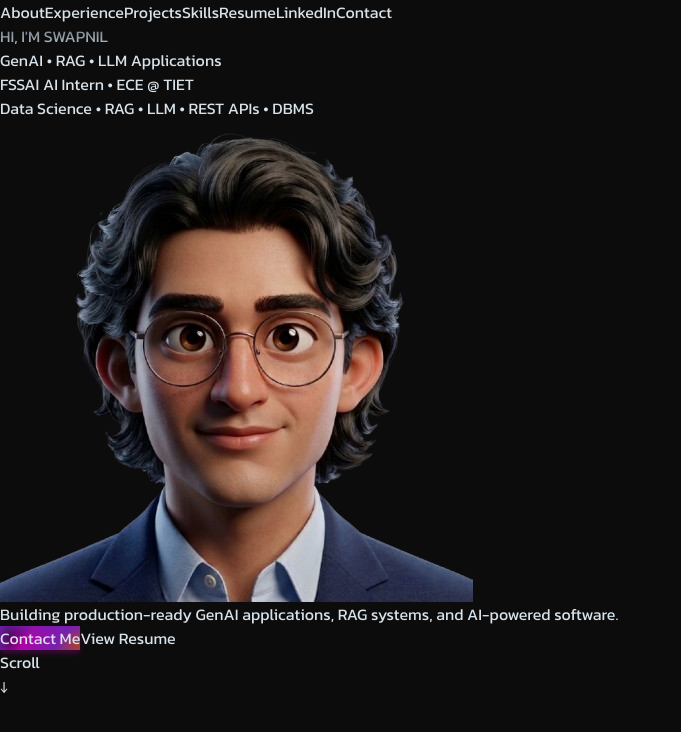
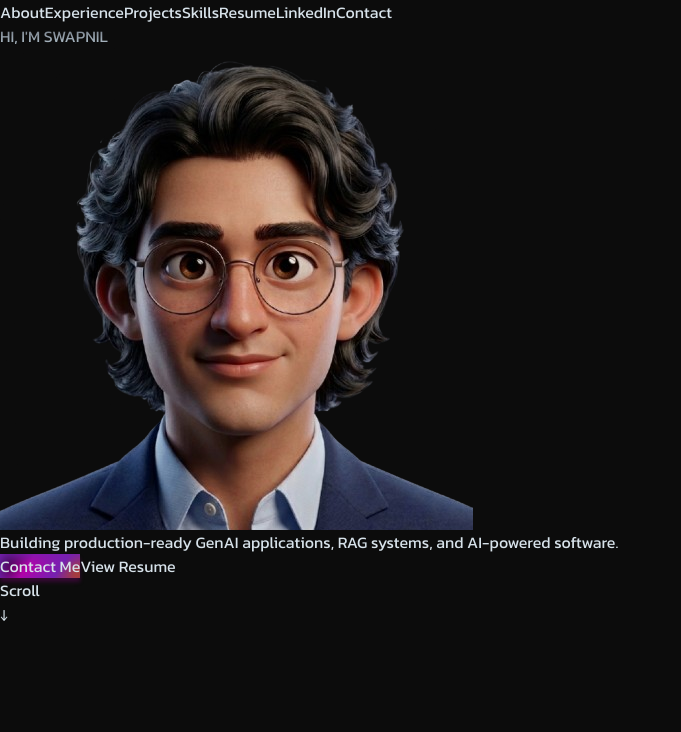
Before and after one commit to bunnycodes19/swapnil-portfolio, a React (Vite) app: page / in a window 1280 px wide. Shown: the top 732 px of the page, without its empty margins (0-681 px from the left). Built offline with nearby package versions, Linux system fonts and the light colour scheme.

Commit message:
Portfolio redesign and GenAI alignment

```diff
--- a/src/components/AboutSection.tsx
+++ b/src/components/AboutSection.tsx
@@ -245,16 +245,16 @@ export default function AboutSection({
         </FadeIn>
 
         <AnimatedText
-        className="
-        max-w-[900px]
-        px-6
-        md:px-0
-        text-center
-        leading-[1.8]
-        text-[clamp(1rem,1.8vw,1.45rem)]
-        break-normal
-        whitespace-normal
-        "text="Electronics and Communication Engineering student at Thapar Institute of Engineering and Technology focused on building Generative AI applications, Retrieval-Augmented Generation systems, intelligent document processing platforms, and production-ready AI software. My experience spans LLM-powered assistants, semantic search pipelines, vector databases, computer vision systems, and scalable backend engineering across government and research environments."
+          className="
+          max-w-[1100px]
+          w-full
+          px-8
+          text-center
+          leading-[1.9]
+          text-[clamp(1rem,1.6vw,1.4rem)]
+          whitespace-normal
+          break-words
+          "text="Electronics and Communication Engineering student at Thapar Institute of Engineering and Technology focused on building Generative AI applications, Retrieval-Augmented Generation systems, intelligent document processing platforms, and production-ready AI software. My experience spans LLM-powered assistants, semantic search pipelines, vector databases, computer vision systems, and scalable backend engineering across government and research environments."
 />
         <p
           className="
--- a/src/components/HeroSection.tsx
+++ b/src/components/HeroSection.tsx
@@ -67,48 +67,7 @@ export default function HeroSection({
               HI, I&apos;M
               SWAPNIL
             </h1>
-            <p
-              className="
-              text-center
-              uppercase
-              tracking-[0.4em]
-              text-[#D7E2EA]
-              text-sm
-              md:text-base
-              lg:text-lg
-              mt-2
-            "
-            >
-              GenAI • RAG • LLM Applications
-            </p>
 
-            <p
-              className="
-              text-center
-              text-white/60
-              uppercase
-              tracking-[0.25em]
-              text-xs
-              md:text-sm
-              mt-3
-            "
-            >
-              FSSAI AI Intern • ECE @ TIET
-            </p>
-            <p
-              className="
-              text-center
-              uppercase
-              tracking-[0.4em]
-              text-[#D7E2EA]
-              text-sm
-              md:text-base
-              lg:text-lg
-              mt-2
-            "
-            >
-              Data Science • RAG • LLM •  REST APIs • DBMS
-            </p>
           </div>
         </FadeIn>
 
```
Also changed, not shown: src/components/ServicesSection.tsx (+1 -1 lines).
